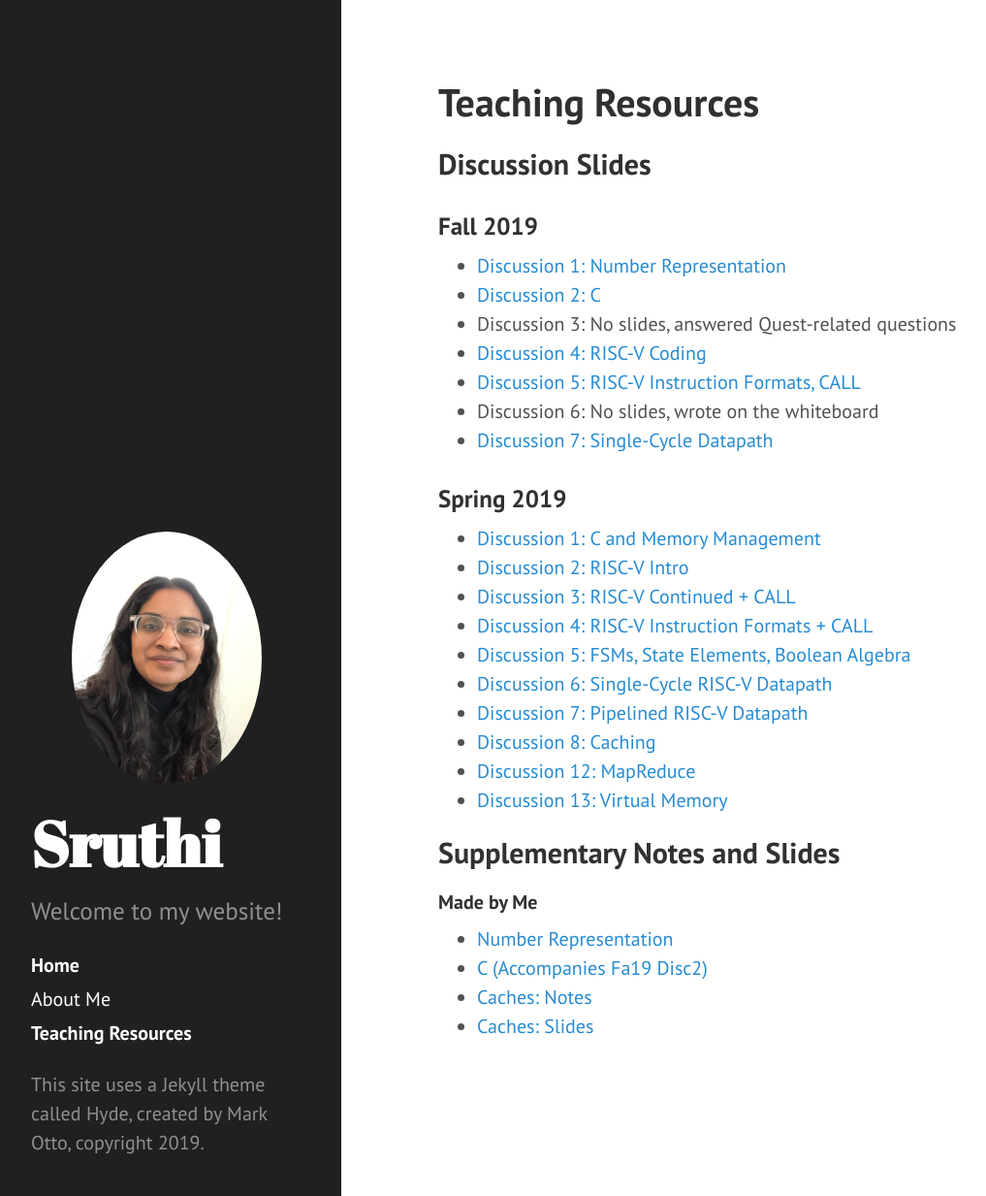
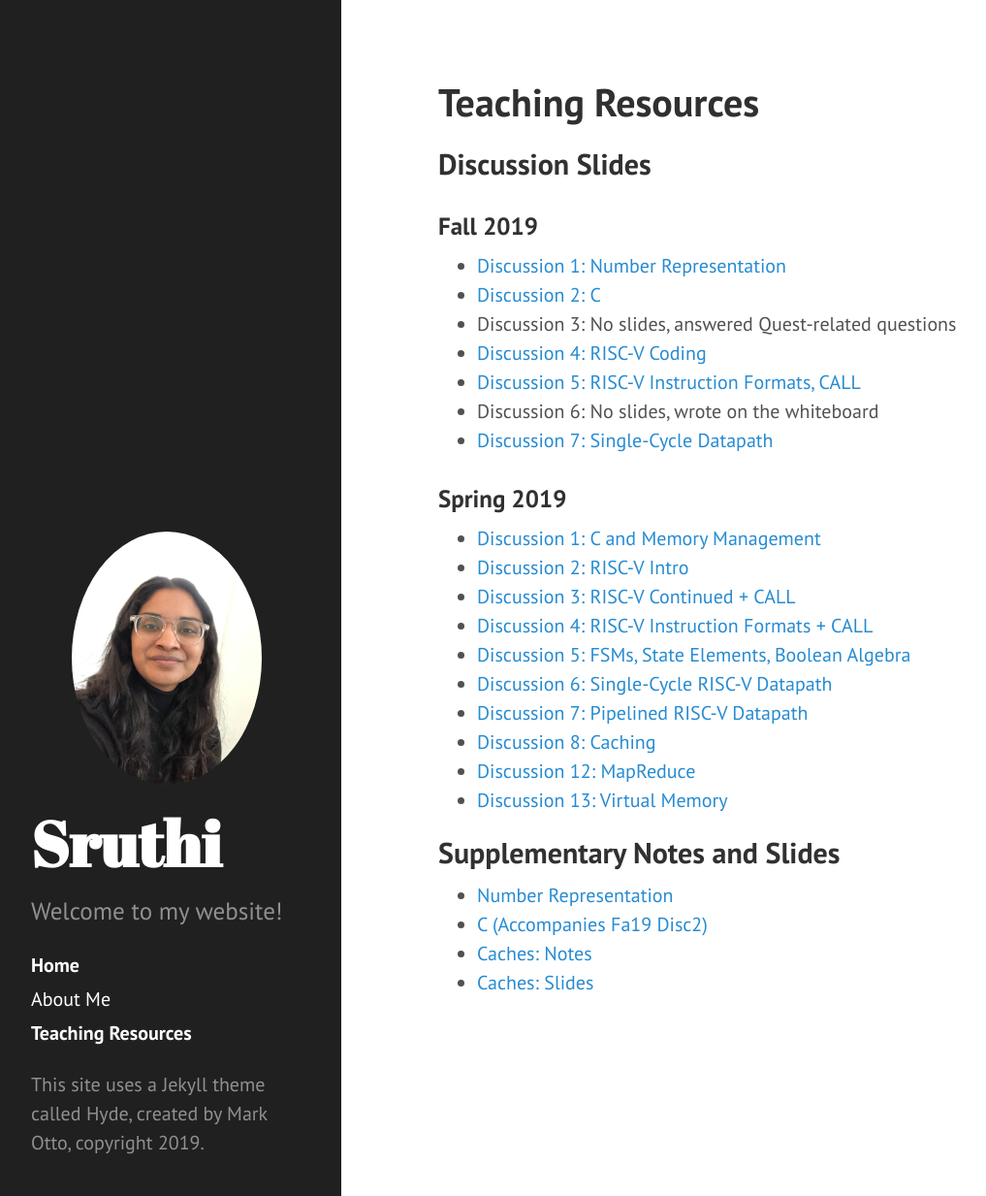
Before and after one commit to sruthiveeragandham/sruthiveeragandham.github.io, a Jekyll site: the page built from teaching.md, in a window 1280 px wide and 1233 px high. Shown: the whole window at 97% size, without its empty margins (8-1025 px from the left). Built offline with Jekyll 4.4.1, drawn with Linux system fonts in a browser that asks for light colours; Markdown is read by kramdown in place of the engine named in the settings.

Commit message:
Remove unnecessary heading

```diff
--- a/teaching.md
+++ b/teaching.md
@@ -27,8 +27,6 @@ title: Teaching Resources
 - [Discussion 13: Virtual Memory](https://docs.google.com/presentation/d/16jtoCJ_73hLMfAyAXuR8dV_bai7HG1YHRHt3n9RvZnM/edit?usp=sharing)
 
 ## Supplementary Notes and Slides
-
-#### Made by Me
 - [Number Representation](https://docs.google.com/document/d/13WJIY2ynITrsOeAlxGRkOXgIwgVKsW00dr5Bzh75TSE/edit?usp=sharing)
 - [C (Accompanies Fa19 Disc2)](https://docs.google.com/document/d/1ejRqV4s2yO3MMptvEm50CUICc3lW2DhQXejEUL-L08Y/edit?usp=sharing)
 - [Caches: Notes](https://docs.google.com/document/d/1LP3Sal3_dRt40LQe1G_6fCEwJ-ULREXsSbXd954F8mg/edit#heading=h.ku59th162dzk)
```
